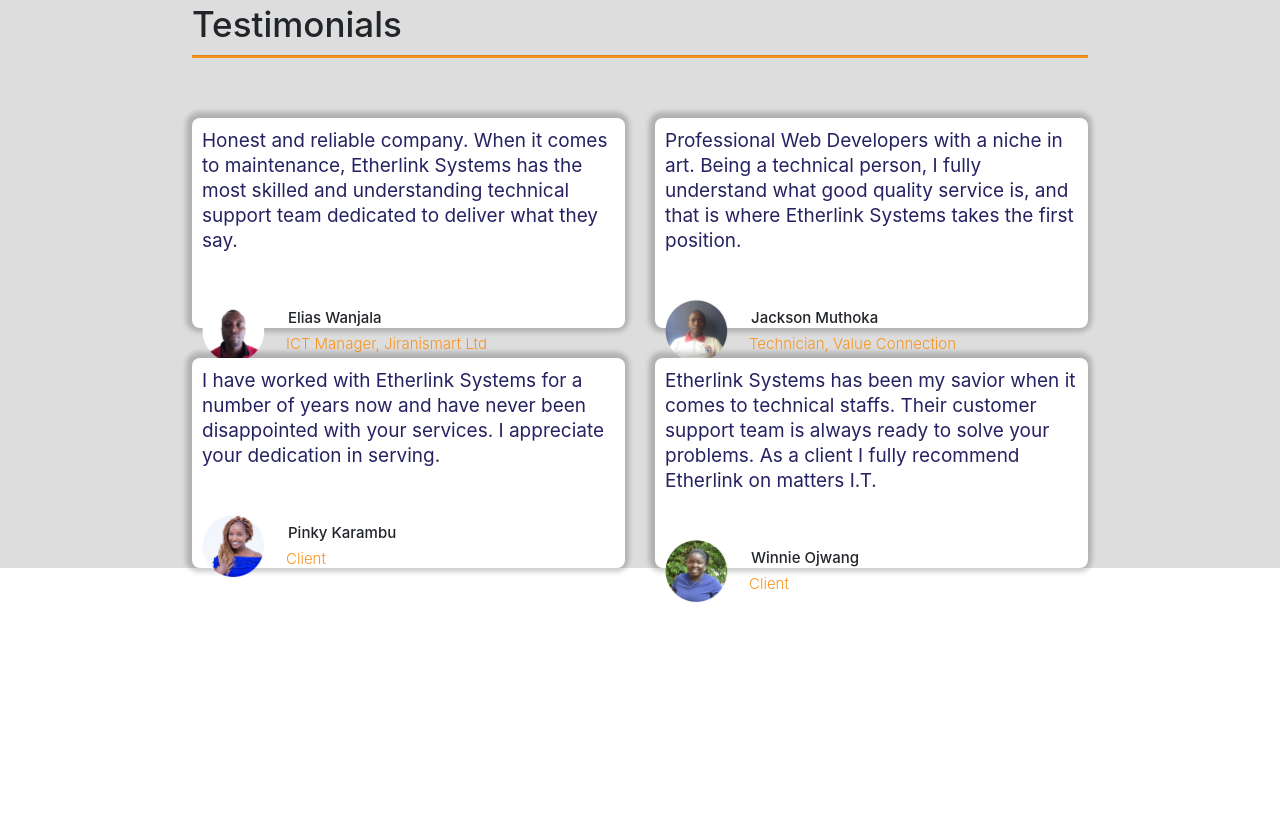
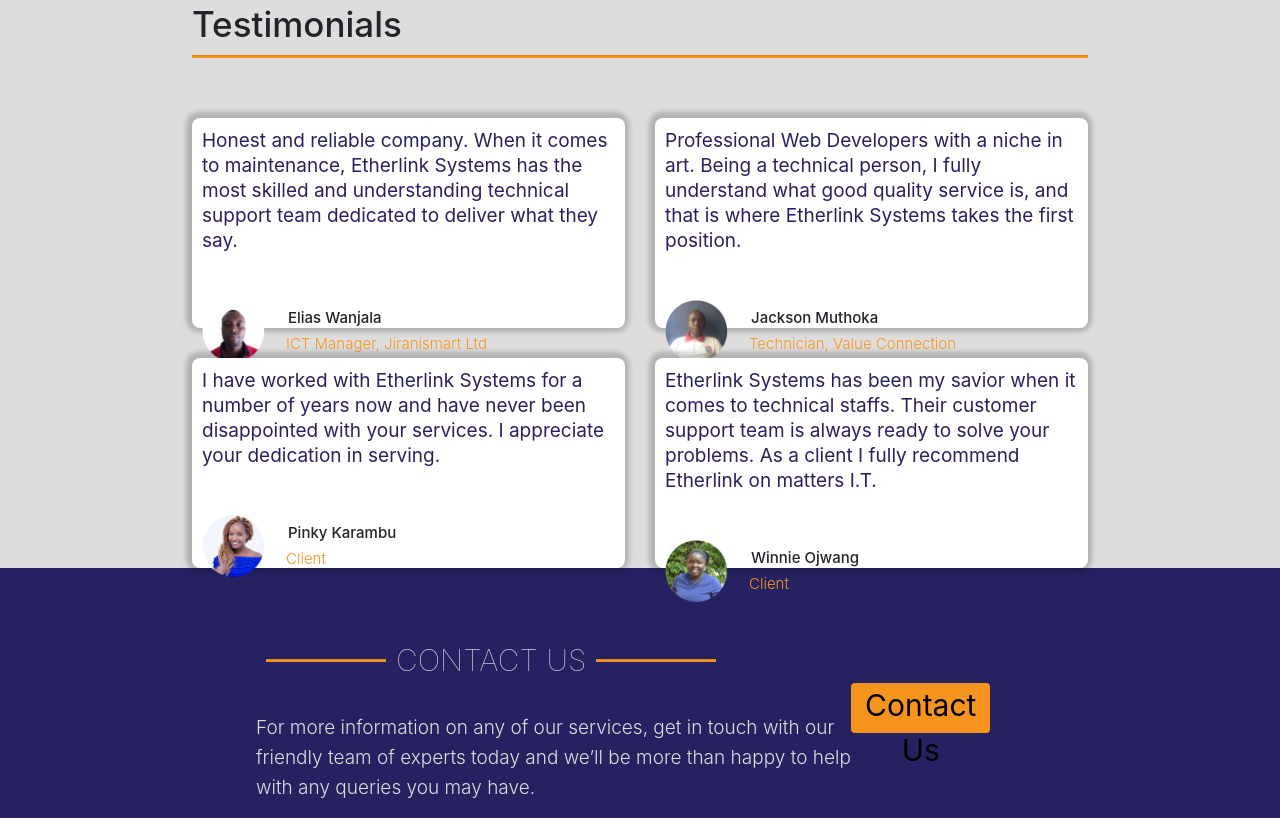
Before and after one commit to Ropio-Derrick/Etherlink-systems-Clone, a plain HTML site: page index.html in a window 1280 px wide. Shown: the part 2050-2869 px from the top of the page. Before the commit the page ends 2653 px from the top, so only its background shows below. Drawn offline with nearby package versions, Linux system fonts and the light colour scheme.

Commit message:
contact-us section

```diff
--- a/index.html
+++ b/index.html
@@ -140,11 +140,20 @@
             </div>
         </div>
 
-        <div class="contactus">
+        <div class="contact-us">
+            <header>
+                <hr color="#f7941d"> CONTACT US<hr color="#f7941d">
+            </header>
+            <div class="contin">
+                <p>For more information on any of our services, get in touch with our friendly team of experts today and we’ll be more than happy to help with any queries you may have.</p>
+
+                <button class="btn-cnt">Contact Us</button>
+            </div>
 
         </div>
 
 
     </section>
+
 </body>
 </html>
--- a/style.css
+++ b/style.css
@@ -315,3 +315,54 @@
     margin-left: 16px;
     font-weight: 300;
 }
+
+/* contact us */
+.contact-us{
+    background-color: #262262;
+    height: 250px;
+    color: #ddd;
+    font-size: 30px;
+    font-weight: 100;
+}
+
+.contact-us hr{
+    height: 2px;
+    width: 120px;
+}
+
+.contact-us header{
+    padding-left: 20%;
+    padding-top: 70px;
+    display:flex;
+    align-items: center;
+}
+.contact-us .contin{
+    display: flex;
+    justify-content: space-between;
+}
+.contin p{
+    text-justify: distribute;
+    padding-top: 30px;
+    padding-left: 20%;
+    width: 67%;
+    font-size: 19px;
+    line-height: 30px;
+    font-weight: 300;
+}
+
+.contin .btn-cnt{
+    width: 140px;
+    height: 50px;
+    margin-right: 290px;
+    background-color: #f7941d;
+    outline: none;
+    border: none;
+    border-radius: 4px;
+}
+
+.contin .btn-cnt:hover{
+    height: 54px;
+    width: 145;
+    margin-top: -1px;
+
+}
```
